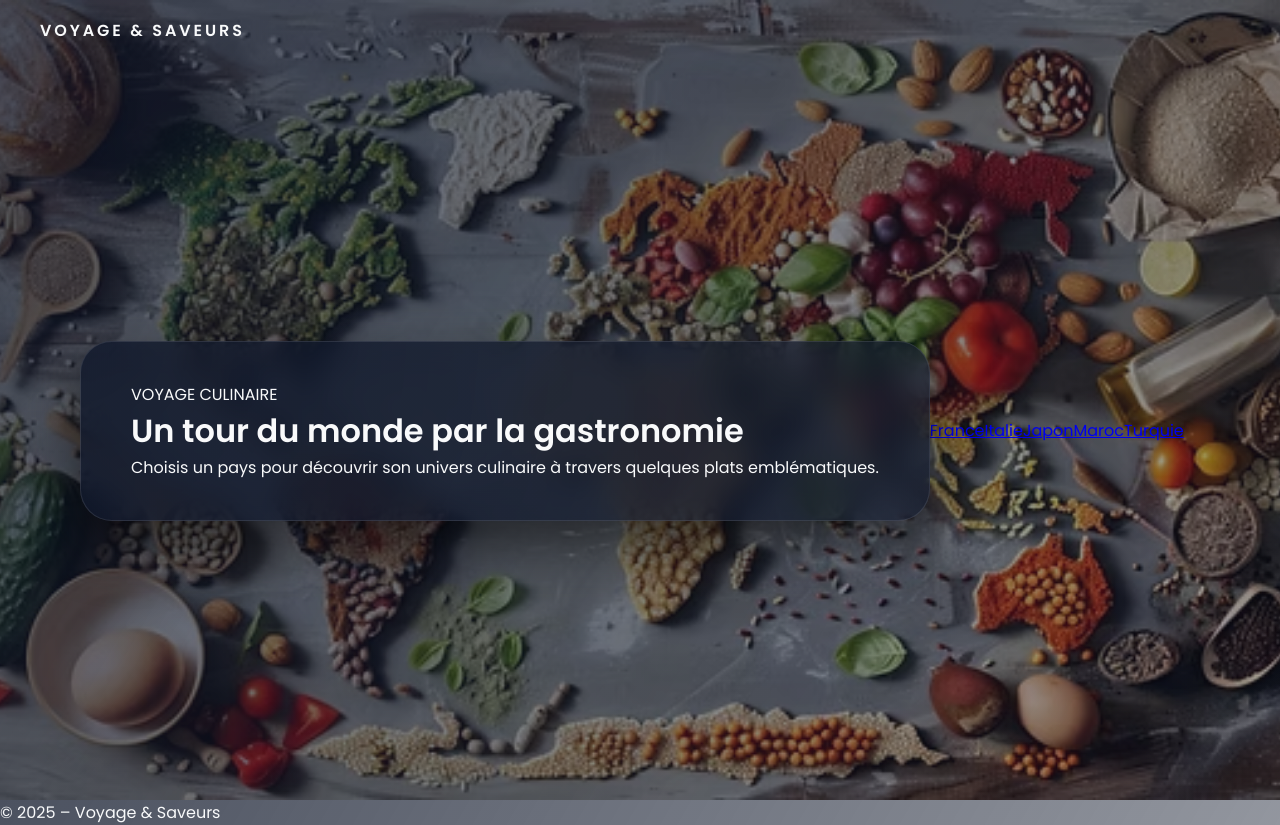
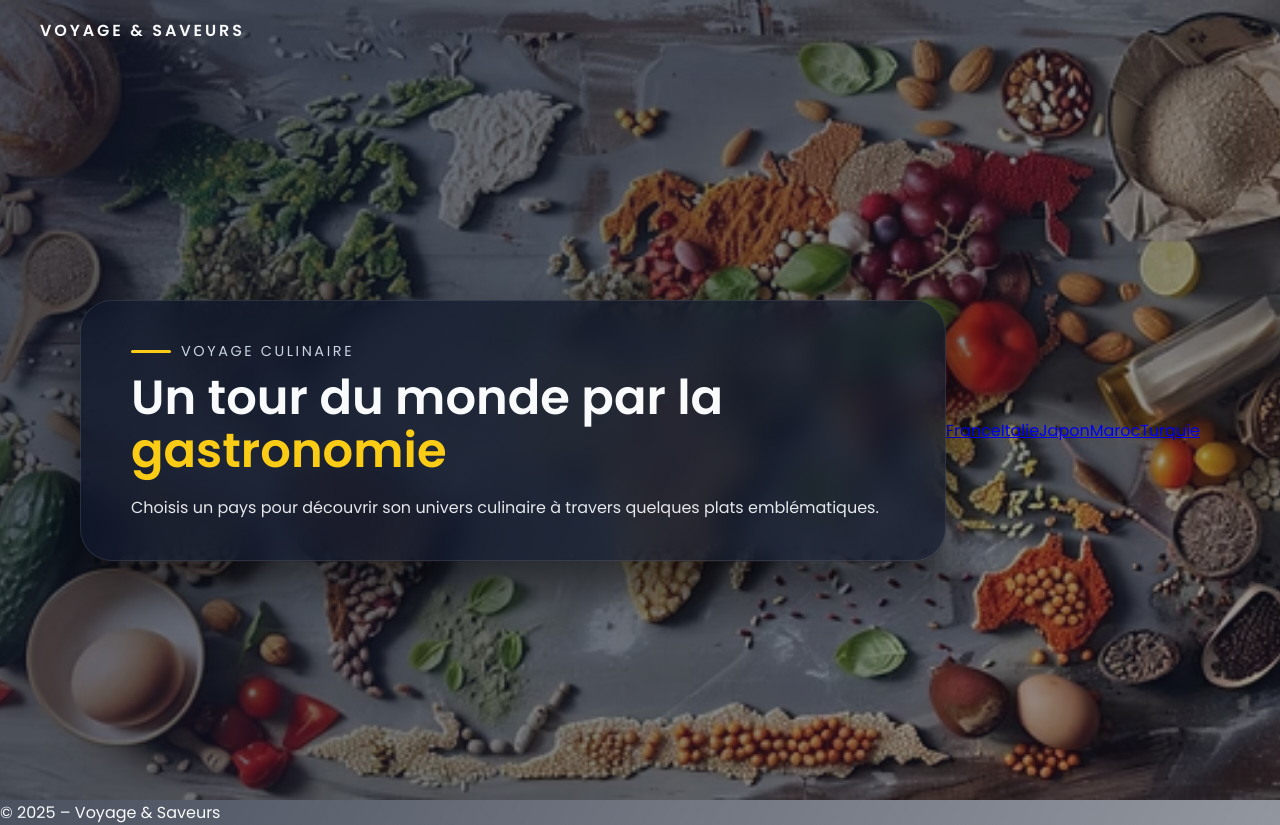
Before and after one commit to Kubra2918/SITE-KURNAZ, a plain HTML site: page accueil.html in a window 1280 px wide. Drawn offline with Linux system fonts and the light colour scheme.

```diff
--- a/accueil1.css
+++ b/accueil1.css
@@ -63,3 +63,38 @@
   border: 1px solid rgba(255, 255, 255, 0.10);
   box-shadow: 0 22px 55px rgba(0, 0, 0, 0.55);
 }
+
+.subtitle {
+  font-size: 0.9rem;
+  letter-spacing: 0.18em;
+  text-transform: uppercase;
+  color: #cbd5e1;
+  margin-bottom: 10px;
+}
+
+.subtitle::before {
+  content: "";
+  display: inline-block;
+  width: 40px;
+  height: 3px;
+  background: #facc15;
+  border-radius: 999px;
+  margin-right: 10px;
+  vertical-align: middle;
+}
+
+h1 {
+  font-size: 3rem;
+  line-height: 1.1;
+  margin: 0 0 18px;
+}
+
+.highlight {
+  color: #facc15;
+}
+
+.intro {
+  margin: 0;
+  font-size: 1rem;
+  color: #e5e7eb;
+}
```
